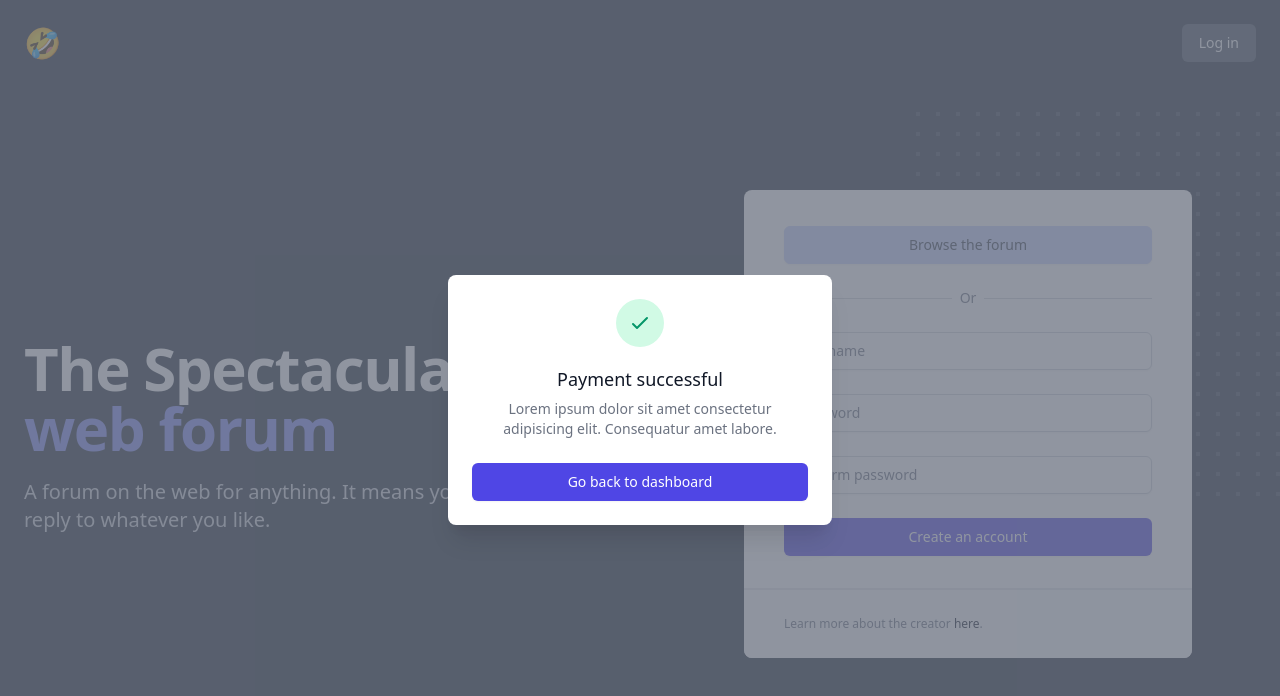
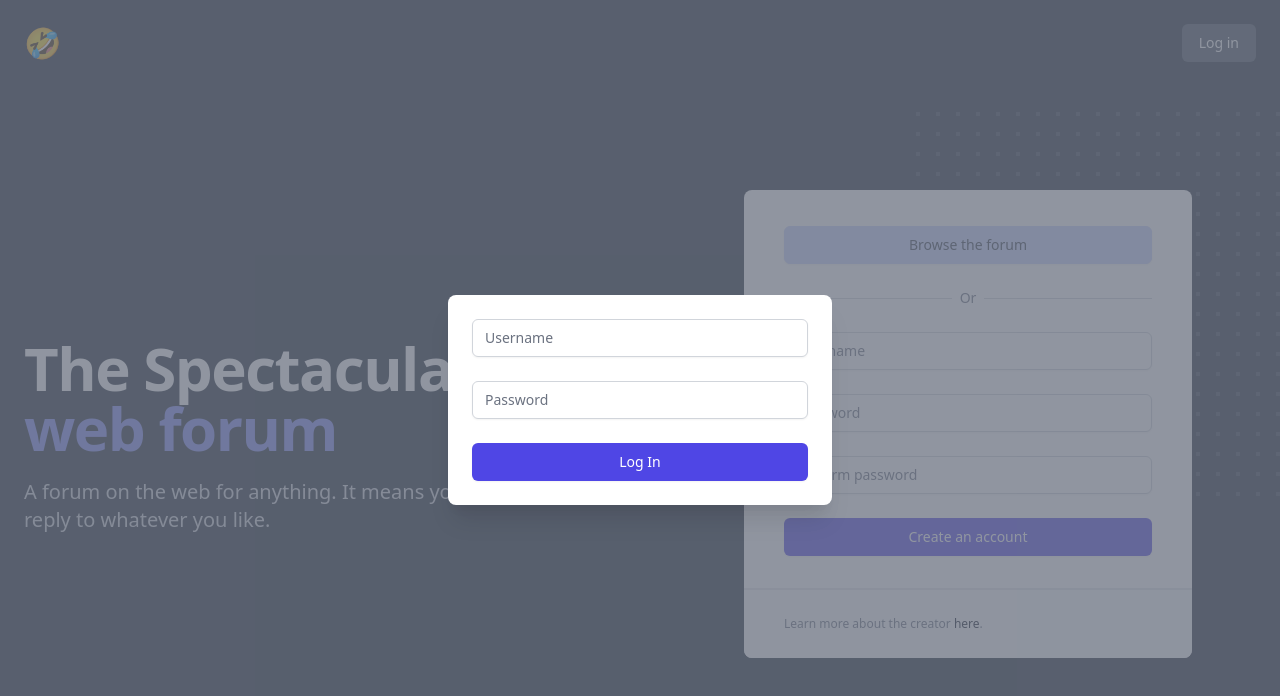
Before and after one commit to fnick851/forum, a Vue app in the folder frontend/: page / in a window 1280 px wide. Both pictures are taken after a click on the link "Log in". Shown: the top 696 px of the page. Built offline with nearby package versions, Linux system fonts and the light colour scheme; a web font is replaced by a local one.

Commit message:
add login form

```diff
--- a/frontend/src/components/Layout.vue
+++ b/frontend/src/components/Layout.vue
@@ -1,6 +1,6 @@
 <script lang="ts" setup>
 import { ref } from 'vue'
-import Modal from './Modal.vue'
+import LoginForm from './LoginForm.vue'
 
 const modalOpen = ref(false)
 </script>
@@ -61,51 +61,6 @@ const modalOpen = ref(false)
   </div>
 
   <teleport to="body">
-    <Modal v-if="modalOpen"
-      ><div>
-        <div
-          class="mx-auto flex items-center justify-center h-12 w-12 rounded-full bg-green-100"
-        >
-          <!-- Heroicon name: outline/check -->
-          <svg
-            class="h-6 w-6 text-green-600"
-            xmlns="http://www.w3.org/2000/svg"
-            fill="none"
-            viewBox="0 0 24 24"
-            stroke="currentColor"
-            aria-hidden="true"
-          >
-            <path
-              stroke-linecap="round"
-              stroke-linejoin="round"
-              stroke-width="2"
-              d="M5 13l4 4L19 7"
-            />
-          </svg>
-        </div>
-        <div class="mt-3 text-center sm:mt-5">
-          <h3
-            class="text-lg leading-6 font-medium text-gray-900"
-            id="modal-title"
-          >
-            Payment successful
-          </h3>
-          <div class="mt-2">
-            <p class="text-sm text-gray-500">
-              Lorem ipsum dolor sit amet consectetur adipisicing elit.
-              Consequatur amet labore.
-            </p>
-          </div>
-        </div>
-      </div>
-      <div class="mt-5 sm:mt-6">
-        <button
-          type="button"
-          class="inline-flex justify-center w-full rounded-md border border-transparent shadow-sm px-4 py-2 bg-indigo-600 text-base font-medium text-white hover:bg-indigo-700 focus:outline-none focus:ring-2 focus:ring-offset-2 focus:ring-indigo-500 sm:text-sm"
-        >
-          Go back to dashboard
-        </button>
-      </div></Modal
-    >
+    <LoginForm v-if="modalOpen" />
   </teleport>
 </template>
--- /dev/null
+++ b/frontend/src/components/LoginForm.vue
@@ -0,0 +1,43 @@
+<script lang="ts" setup>
+import Modal from './Modal.vue'
+</script>
+
+<template>
+  <Modal
+    ><form action="#" method="POST" class="space-y-6">
+      <div>
+        <label for="name" class="sr-only">Username</label>
+        <input
+          type="text"
+          name="name"
+          id="name"
+          autocomplete="name"
+          placeholder="Username"
+          required
+          class="block w-full shadow-sm focus:ring-indigo-500 focus:border-indigo-500 sm:text-sm border-gray-300 rounded-md"
+        />
+      </div>
+
+      <div>
+        <label for="password" class="sr-only">Password</label>
+        <input
+          id="password"
+          name="password"
+          type="password"
+          placeholder="Password"
+          required
+          class="block w-full shadow-sm focus:ring-indigo-500 focus:border-indigo-500 sm:text-sm border-gray-300 rounded-md"
+        />
+      </div>
+
+      <div>
+        <button
+          type="submit"
+          class="w-full flex justify-center py-2 px-4 border border-transparent rounded-md shadow-sm text-sm font-medium text-white bg-indigo-600 hover:bg-indigo-700 focus:outline-none focus:ring-2 focus:ring-offset-2 focus:ring-indigo-500"
+        >
+          Log In
+        </button>
+      </div>
+    </form></Modal
+  >
+</template>
```
